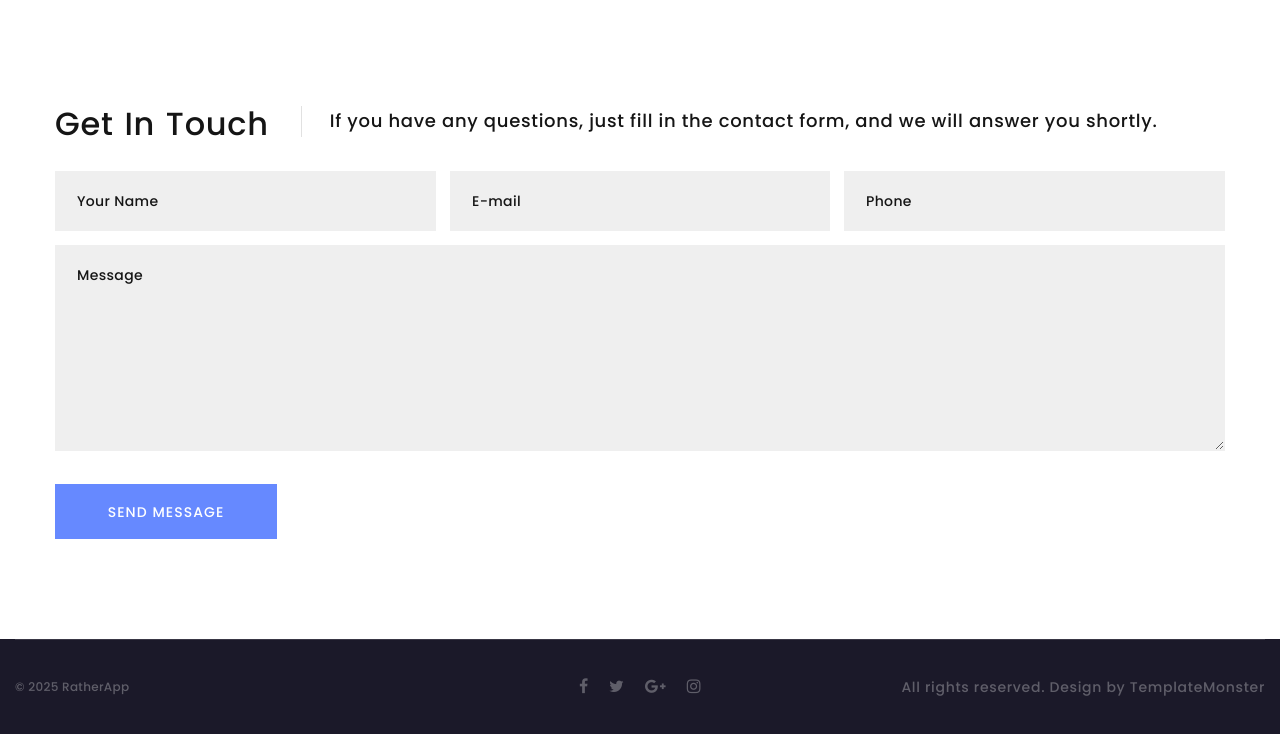
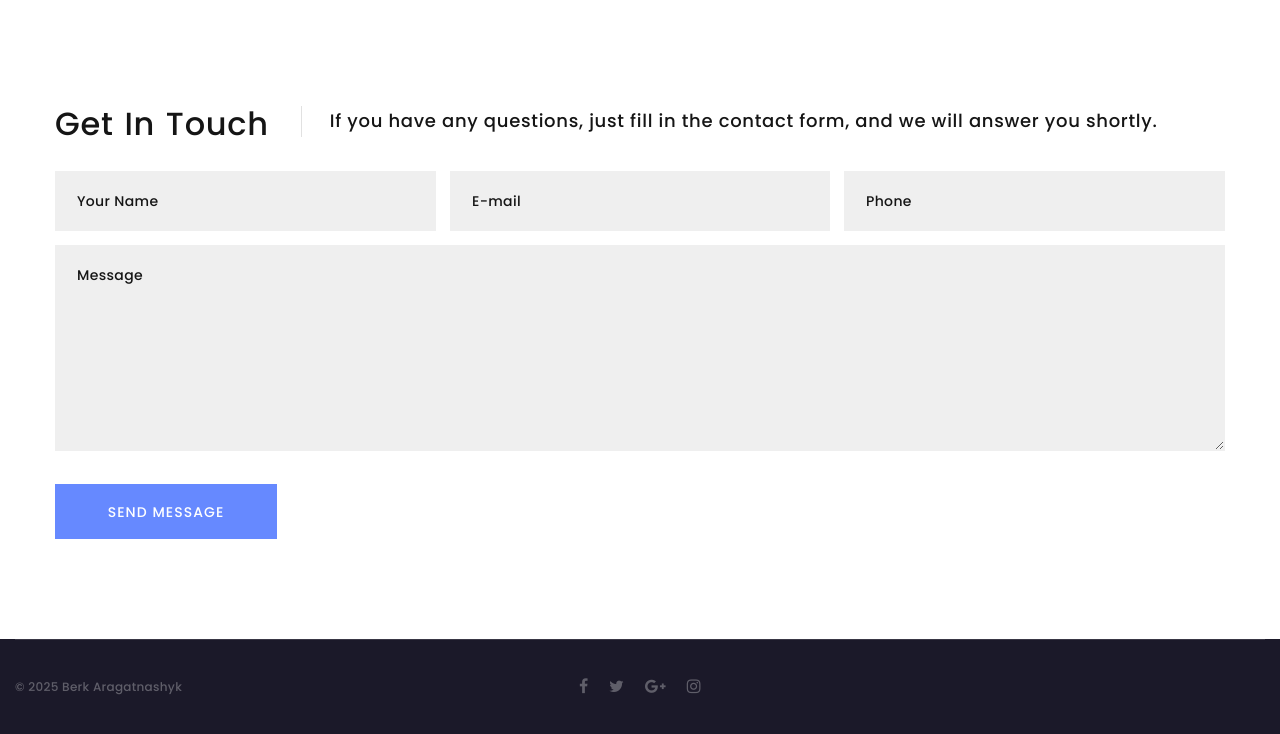
Before and after one commit to azamattajiyev/berk-aragatnashyk, a plain HTML site: page index.html in a window 1280 px wide. Shown: the part 5153-5887 px from the top of the page. Drawn offline with Linux system fonts and the light colour scheme.

Commit message:
clear footer

```diff
--- a/index.html
+++ b/index.html
@@ -546,10 +546,8 @@
                 </div>
                 <div class="col-sm-6 col-md-4 order-sm-first">
                   <!-- Rights-->
-                  <p class="rights"><span>&copy;&nbsp;</span><span class="copyright-year"></span> <span>RatherApp</span>
+                  <p class="rights"><span>&copy;&nbsp;</span><span class="copyright-year"></span> <span>Berk Aragatnashyk</span>
                   </p>
-                </div>
-                <div class="col-sm-6 col-md-4 text-md-right"><span>All rights reserved.</span> <span>Design&nbsp;by&nbsp;<a href="https://www.templatemonster.com">TemplateMonster</a></span>
                 </div>
               </div>
             </div>
```
